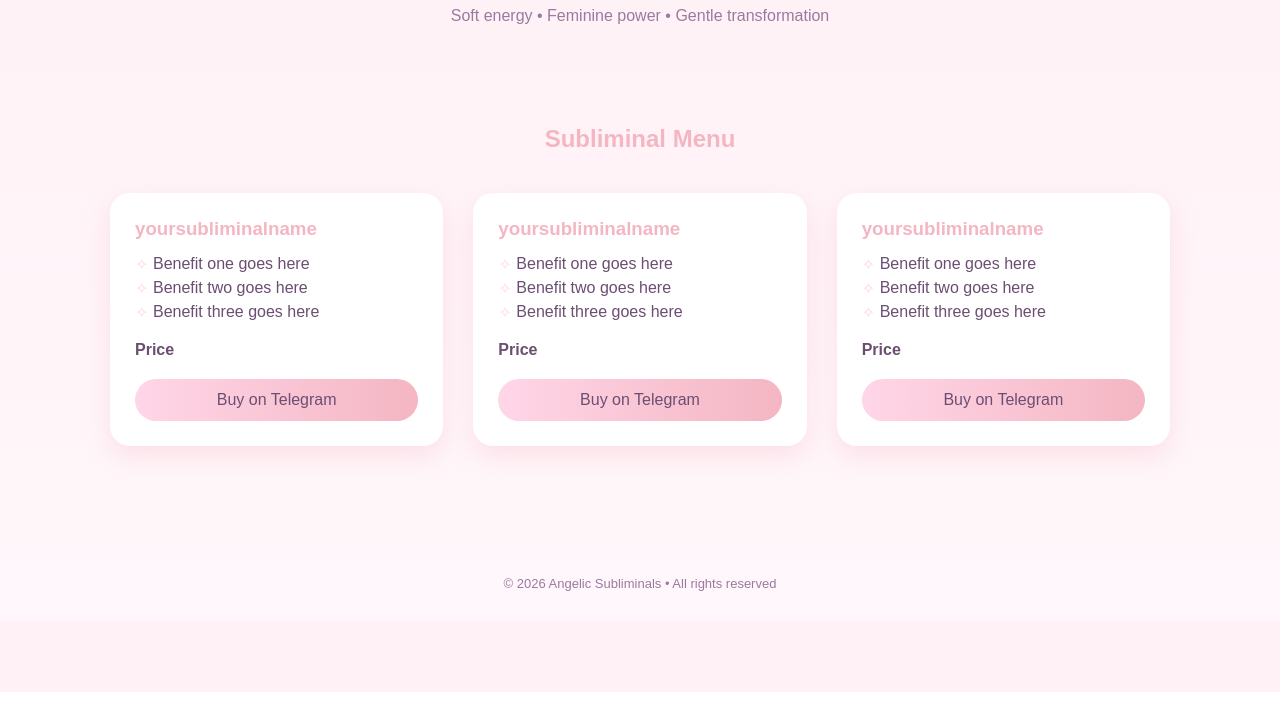
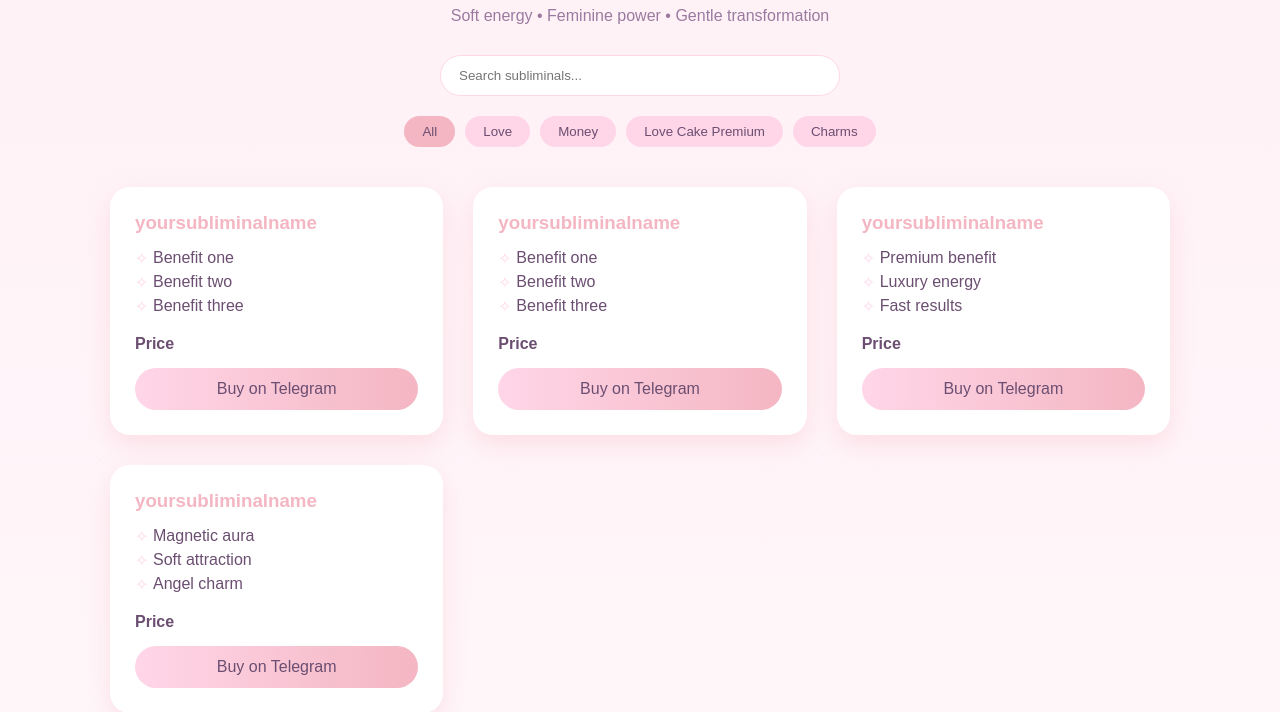
Before and after one commit to LiyahHeffley/lovecake, a plain HTML site: page index.html in a window 1280 px wide. Shown: the part 108-820 px from the top of the page. Drawn offline with Linux system fonts and the light colour scheme.

Commit message:
index.html

```diff
--- a/index.html
+++ b/index.html
@@ -5,7 +5,6 @@
 <title>Angelic Subliminals</title>
 
 <style>
-/* RESET */
 * {
     margin: 0;
     padding: 0;
@@ -13,7 +12,6 @@
     font-family: "Poppins", sans-serif;
 }
 
-/* BODY */
 body {
     background: linear-gradient(to bottom, #FFF1F6, #FFF7FB);
     color: #6B4E71;
@@ -22,7 +20,7 @@ body {
 /* HEADER */
 header {
     text-align: center;
-    padding: 60px 20px;
+    padding: 60px 20px 30px;
 }
 
 header h1 {
@@ -35,20 +33,52 @@ header p {
     color: #9A7AA0;
 }
 
-/* SECTION */
-.subliminals {
-    padding: 40px 20px 100px;
+/* CONTROLS */
+.controls {
     max-width: 1100px;
-    margin: auto;
+    margin: 0 auto 40px;
+    padding: 0 20px;
+    text-align: center;
 }
 
-.subliminals h2 {
-    text-align: center;
-    margin-bottom: 40px;
-    color: #F4B6C2;
+#searchInput {
+    width: 100%;
+    max-width: 400px;
+    padding: 12px 18px;
+    border-radius: 30px;
+    border: 1px solid #FFD6E8;
+    outline: none;
+    margin-bottom: 20px;
+}
+
+/* CATEGORY BUTTONS */
+.categories {
+    display: flex;
+    flex-wrap: wrap;
+    gap: 10px;
+    justify-content: center;
+}
+
+.categories button {
+    padding: 8px 18px;
+    border-radius: 20px;
+    border: none;
+    background: #FFD6E8;
+    color: #6B4E71;
+    cursor: pointer;
+}
+
+.categories button.active {
+    background: #F4B6C2;
 }
 
 /* GRID */
+.subliminals {
+    max-width: 1100px;
+    margin: auto;
+    padding: 0 20px 80px;
+}
+
 .grid {
     display: grid;
     grid-template-columns: repeat(auto-fit, minmax(260px, 1fr));
@@ -57,15 +87,10 @@ header p {
 
 /* CARD */
 .card {
-    background: #FFFFFF;
+    background: #fff;
     border-radius: 20px;
     padding: 25px;
     box-shadow: 0 10px 25px rgba(244,182,194,0.35);
-    transition: transform 0.3s ease;
-}
-
-.card:hover {
-    transform: translateY(-6px);
 }
 
 .card h3 {
@@ -73,15 +98,14 @@ header p {
     margin-bottom: 15px;
 }
 
-/* BENEFITS */
 .card ul {
     list-style: none;
     margin-bottom: 20px;
 }
 
 .card ul li {
+    position: relative;
     padding-left: 18px;
-    position: relative;
     margin-bottom: 6px;
 }
 
@@ -92,14 +116,11 @@ header p {
     color: #FFD6E8;
 }
 
-/* PRICE */
 .price {
     font-weight: bold;
-    margin-bottom: 20px;
-    color: #6B4E71;
+    margin-bottom: 15px;
 }
 
-/* BUTTON */
 .buy-btn {
     display: block;
     text-align: center;
@@ -108,17 +129,12 @@ header p {
     background: linear-gradient(to right, #FFD6E8, #F4B6C2);
     color: #6B4E71;
     text-decoration: none;
-    transition: opacity 0.3s ease;
-}
-
-.buy-btn:hover {
-    opacity: 0.85;
 }
 
 /* FOOTER */
 footer {
     text-align: center;
-    padding: 30px 20px;
+    padding: 30px;
     font-size: 13px;
     color: #9A7AA0;
 }
@@ -127,74 +143,107 @@ footer {
 
 <body>
 
-<!-- HEADER -->
 <header>
     <h1>Angelic Subliminals</h1>
     <p>Soft energy • Feminine power • Gentle transformation</p>
 </header>
 
-<!-- SUBLIMINAL MENU -->
+<!-- SEARCH + CATEGORIES -->
+<div class="controls">
+    <input type="text" id="searchInput" placeholder="Search subliminals...">
+
+    <div class="categories">
+        <button class="active" onclick="filterCategory('all')">All</button>
+        <button onclick="filterCategory('love')">Love</button>
+        <button onclick="filterCategory('money')">Money</button>
+        <button onclick="filterCategory('premium')">Love Cake Premium</button>
+        <button onclick="filterCategory('charms')">Charms</button>
+    </div>
+</div>
+
+<!-- SUBLIMINAL LIST -->
 <section class="subliminals">
-    <h2>Subliminal Menu</h2>
+    <div class="grid" id="subliminalGrid">
 
-    <div class="grid">
-
-        <!-- SUBLIMINAL CARD (COPY THIS) -->
-        <div class="card">
+        <!-- LOVE -->
+        <div class="card" data-category="love">
             <h3>yoursubliminalname</h3>
             <ul>
-                <li>Benefit one goes here</li>
-                <li>Benefit two goes here</li>
-                <li>Benefit three goes here</li>
+                <li>Benefit one</li>
+                <li>Benefit two</li>
+                <li>Benefit three</li>
             </ul>
             <div class="price">Price</div>
-            <a href="https://t.me/YourTelegramUsername"
-               target="_blank"
-               class="buy-btn">
-               Buy on Telegram
-            </a>
+            <a href="https://t.me/YourTelegramUsername" class="buy-btn">Buy on Telegram</a>
         </div>
 
-        <!-- SUBLIMINAL CARD -->
-        <div class="card">
+        <!-- MONEY -->
+        <div class="card" data-category="money">
             <h3>yoursubliminalname</h3>
             <ul>
-                <li>Benefit one goes here</li>
-                <li>Benefit two goes here</li>
-                <li>Benefit three goes here</li>
+                <li>Benefit one</li>
+                <li>Benefit two</li>
+                <li>Benefit three</li>
             </ul>
             <div class="price">Price</div>
-            <a href="https://t.me/YourTelegramUsername"
-               target="_blank"
-               class="buy-btn">
-               Buy on Telegram
-            </a>
+            <a href="https://t.me/YourTelegramUsername" class="buy-btn">Buy on Telegram</a>
         </div>
 
-        <!-- SUBLIMINAL CARD -->
-        <div class="card">
+        <!-- PREMIUM -->
+        <div class="card" data-category="premium">
             <h3>yoursubliminalname</h3>
             <ul>
-                <li>Benefit one goes here</li>
-                <li>Benefit two goes here</li>
-                <li>Benefit three goes here</li>
+                <li>Premium benefit</li>
+                <li>Luxury energy</li>
+                <li>Fast results</li>
             </ul>
             <div class="price">Price</div>
-            <a href="https://t.me/YourTelegramUsername"
-               target="_blank"
-               class="buy-btn">
-               Buy on Telegram
-            </a>
+            <a href="https://t.me/YourTelegramUsername" class="buy-btn">Buy on Telegram</a>
         </div>
 
-        <!-- ADD MORE CARDS BELOW -->
+        <!-- CHARMS -->
+        <div class="card" data-category="charms">
+            <h3>yoursubliminalname</h3>
+            <ul>
+                <li>Magnetic aura</li>
+                <li>Soft attraction</li>
+                <li>Angel charm</li>
+            </ul>
+            <div class="price">Price</div>
+            <a href="https://t.me/YourTelegramUsername" class="buy-btn">Buy on Telegram</a>
+        </div>
 
     </div>
 </section>
 
 <footer>
-    © 2026 Angelic Subliminals • All rights reserved
+    © 2026 Angelic Subliminals
 </footer>
+
+<script>
+const searchInput = document.getElementById("searchInput");
+const cards = document.querySelectorAll(".card");
+const buttons = document.querySelectorAll(".categories button");
+
+searchInput.addEventListener("keyup", () => {
+    const value = searchInput.value.toLowerCase();
+    cards.forEach(card => {
+        card.style.display = card.textContent.toLowerCase().includes(value)
+            ? "block" : "none";
+    });
+});
+
+function filterCategory(category) {
+    buttons.forEach(btn => btn.classList.remove("active"));
+    event.target.classList.add("active");
+
+    cards.forEach(card => {
+        card.style.display =
+            category === "all" || card.dataset.category === category
+            ? "block" : "none";
+    });
+}
+</script>
 
 </body>
 </html>
```
